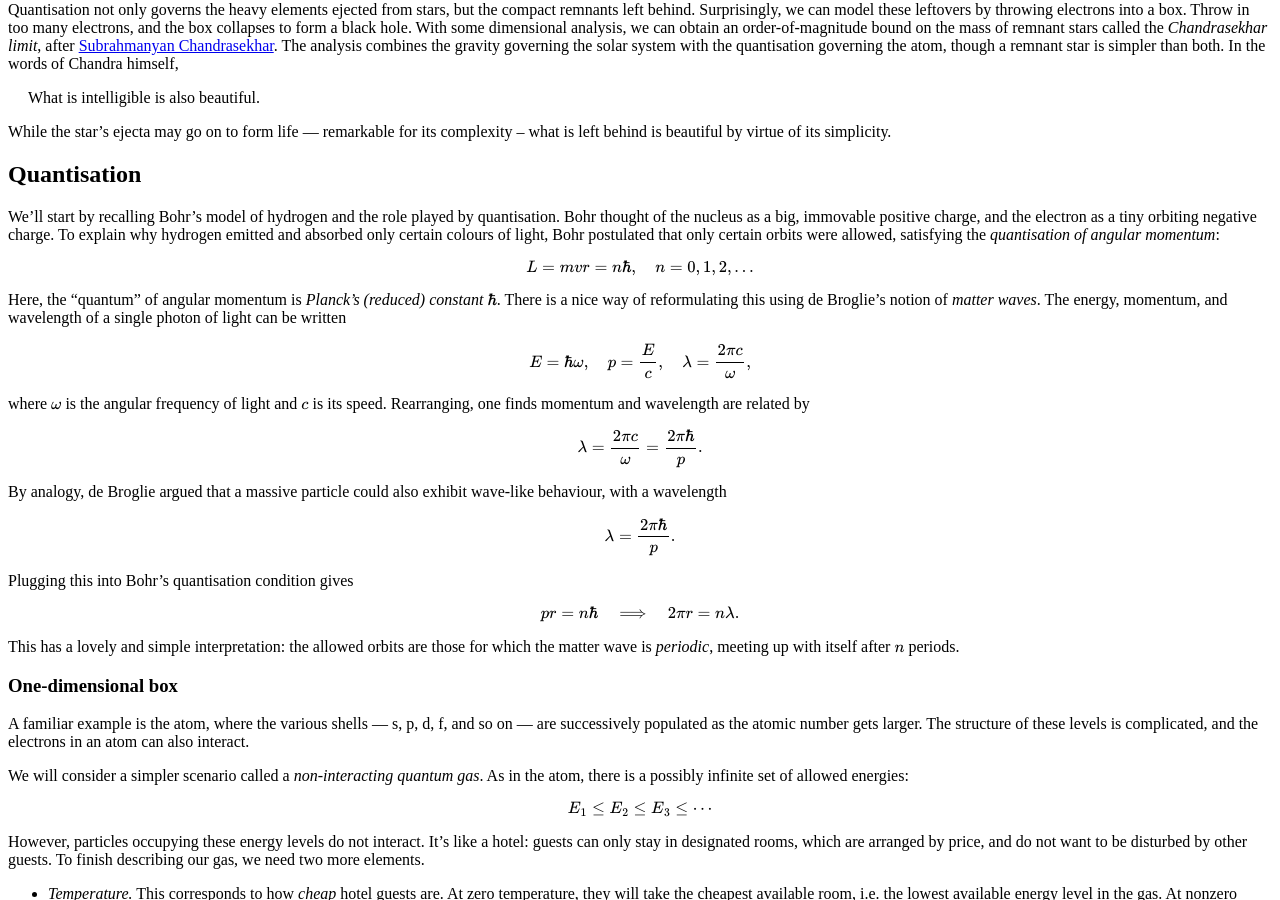
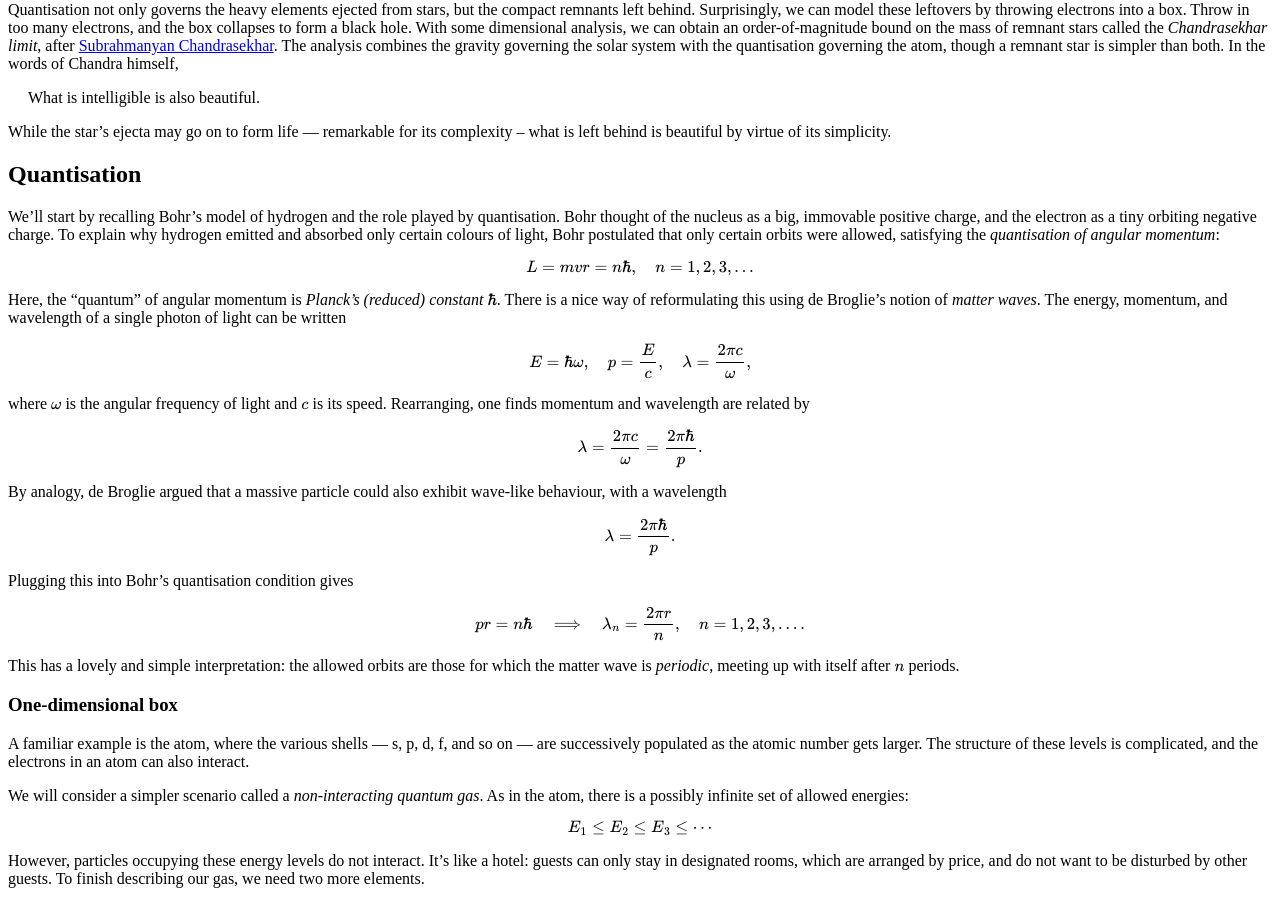
Before and after one commit to hapax/hapax.github.io, a Jekyll site: the page built from assets/chandra.md, in a window 1280 px wide and 900 px high, scrolled down 780 px. Built offline with Jekyll 4.4.1, drawn with Linux system fonts in a browser that asks for light colours; our own code applies the rules of GitHub Pages for plain Markdown files; formulas are drawn with MathJax 3; a script that is not in the unit is left out.

Commit message:
Update chandra.md

```diff
--- a/assets/chandra.md
+++ b/assets/chandra.md
@@ -69,7 +69,7 @@ light, Bohr postulated that only certain orbits were allowed,
 satisfying the *quantisation of angular momentum*:
 
 $$
-L = mv r = n \hbar, \quad n = 0, 1, 2, \ldots
+L = mv r = n \hbar, \quad n = 1, 2, 3, \ldots
 $$
 
 Here, the "quantum" of angular momentum is *Planck's (reduced)
@@ -100,7 +100,8 @@ $$
 Plugging this into Bohr's quantisation condition gives
 
 $$
-pr = n\hbar \quad \Longrightarrow \quad 2\pi r = n \lambda.
+pr = n\hbar \quad \Longrightarrow \quad \lambda_n = \frac{2\pi r}{n},
+\quad n = 1, 2, 3, \ldots.
 $$
 
 This has a lovely and simple interpretation: the allowed orbits are
```
